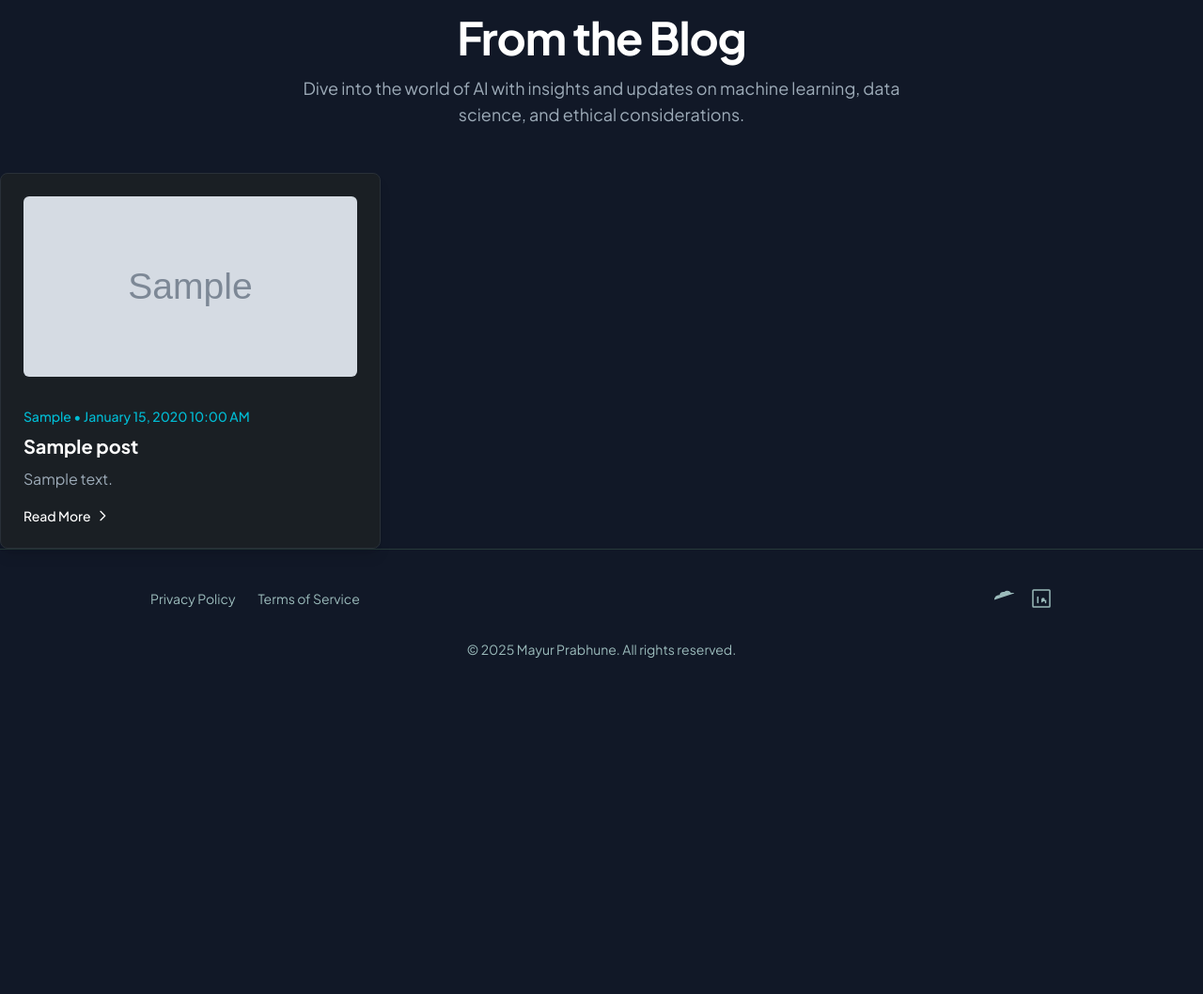
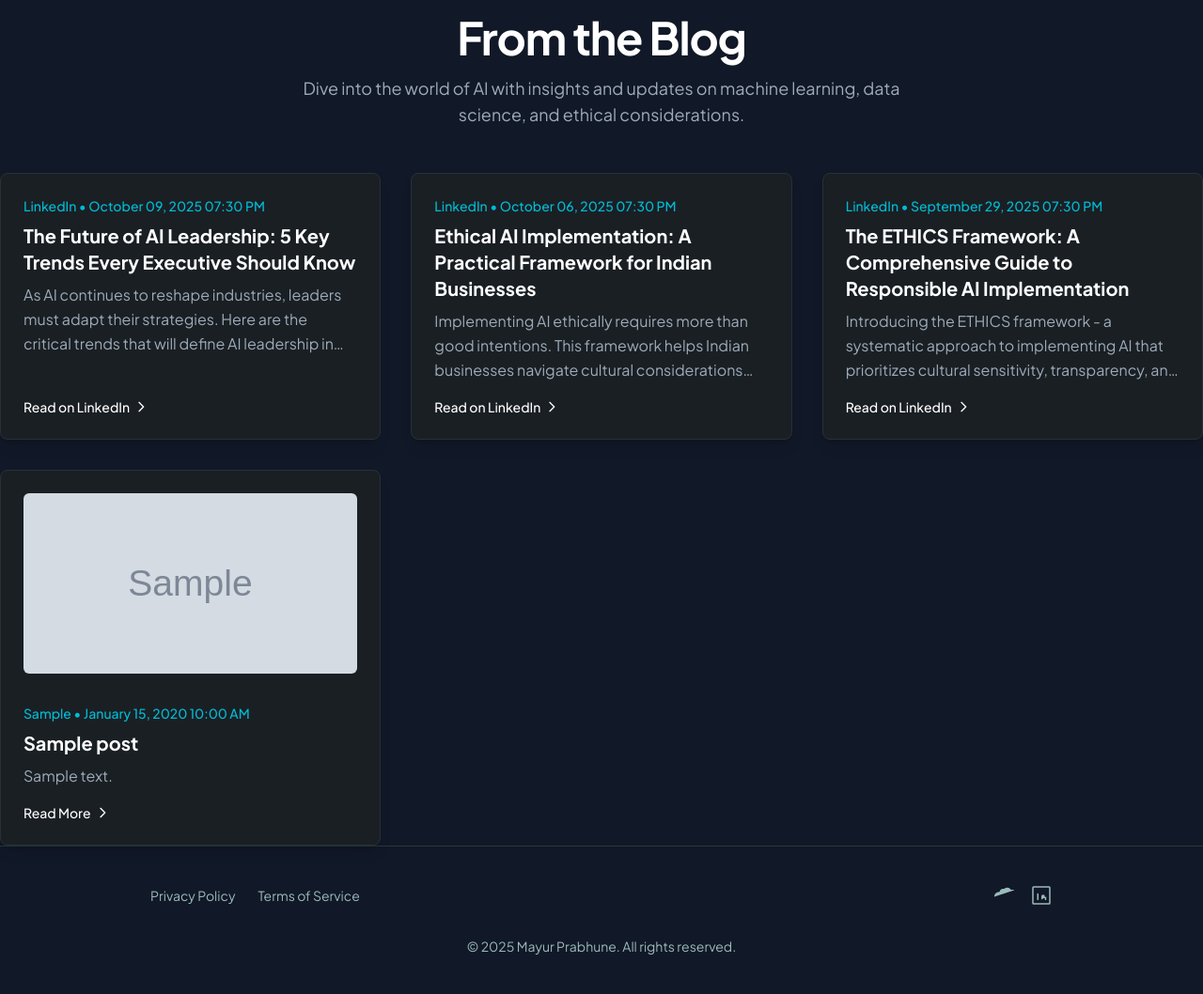
Before and after one commit to mayurprabhune13-jpg/mayurprabhune, a Flask app: page /blog in a window 1280 px wide. Shown: the part 80-1138 px from the top of the page at 94% size. Before the commit the page ends 780 px from the top, so only its background shows below. Run offline with Flask 3, Linux system fonts and the light colour scheme; tables that the repository leaves empty hold one stand-in row (values such as "Sample post"); grey boxes marked "Sample" are stand-in pictures; parts of the project's set-up code (start-up, migrations or seed data) failed here and were passed over; some libraries are stand-ins or nearby versions.

Commit message:
Fix LinkedIn blog integration and template formatting

```diff
--- a/app/linkedin_integration.py
+++ b/app/linkedin_integration.py
@@ -120,13 +120,15 @@ def format_linkedin_content_for_blog(linkedin_content):
             'title': content['title'],
             'excerpt': content['excerpt'],
             'url': content['url'],
-            'published_date': content['published_date'],
+            'published_at': content['published_date'],  # Changed to match template
+            'created_at': content['published_date'],    # Added for consistency
             'author': content['author'],
             'source': 'LinkedIn',
             'engagement': content.get('engagement', {}),
             'tags': content.get('tags', []),
             'read_time': content.get('read_time', '5 min read'),
-            'is_external': True  # Flag to indicate this is from external source
+            'is_external': True,  # Flag to indicate this is from external source
+            'image_url': None  # Added to match template expectations
         }
         formatted_posts.append(formatted_post)
 
--- a/app/templates/blog.html
+++ b/app/templates/blog.html
@@ -25,6 +25,33 @@
     </div>
 
     <div class="grid grid-cols-1 md:grid-cols-2 xl:grid-cols-3 gap-8">
+        {% if linkedin_posts %}
+            {% for post in linkedin_posts %}
+            <div class="flex flex-col gap-4 bg-[#1a1f24] p-6 rounded-lg border border-[#293038] shadow-lg blog-post-card">
+                {% if post.image_url %}
+                <img alt="{{ post.title }}"
+                     class="w-full h-48 object-cover rounded-md mb-4"
+                     src="{{ post.image_url }}"/>
+                {% endif %}
+                <div class="flex flex-col gap-2">
+                    <p class="text-sm font-medium text-[var(--cyan-accent)]">LinkedIn • {{ post.published_at|datetime }}</p>
+                    <h3 class="text-white text-xl font-bold">{{ post.title }}</h3>
+                    {% if post.excerpt %}
+                    <p class="text-[#9dabb8] text-base leading-relaxed line-clamp-3">{{ post.excerpt }}</p>
+                    {% endif %}
+                </div>
+                <a href="{{ post.url }}" target="_blank"
+                   class="inline-flex items-center text-sm font-medium text-white hover:text-[var(--fuchsia-accent)] mt-auto group">
+                    Read on LinkedIn
+                    <svg class="h-4 w-4 ml-1 transition-transform group-hover:translate-x-1"
+                         fill="none" stroke="currentColor" viewBox="0 0 24 24">
+                        <path d="M9 5l7 7-7 7" stroke-linecap="round" stroke-linejoin="round" stroke-width="2"></path>
+                    </svg>
+                </a>
+            </div>
+            {% endfor %}
+        {% endif %}
+
         {% for post in posts.items %}
         <div class="flex flex-col gap-4 bg-[#1a1f24] p-6 rounded-lg border border-[#293038] shadow-lg blog-post-card">
             {% if post.image_url %}
@@ -36,7 +63,7 @@
                 <p class="text-sm font-medium text-[var(--cyan-accent)]">{{ post.category }} • {{ post.published_at|datetime or post.created_at|datetime }}</p>
                 <h3 class="text-white text-xl font-bold">{{ post.title }}</h3>
                 {% if post.excerpt %}
-                <p class="text-[#9dabb8] text-base leading-relaxed">{{ post.excerpt }}</p>
+                <p class="text-[#9dabb8] text-base leading-relaxed line-clamp-3">{{ post.excerpt }}</p>
                 {% endif %}
             </div>
             <a href="{{ url_for('main.post_detail', slug=post.slug) }}"
```
